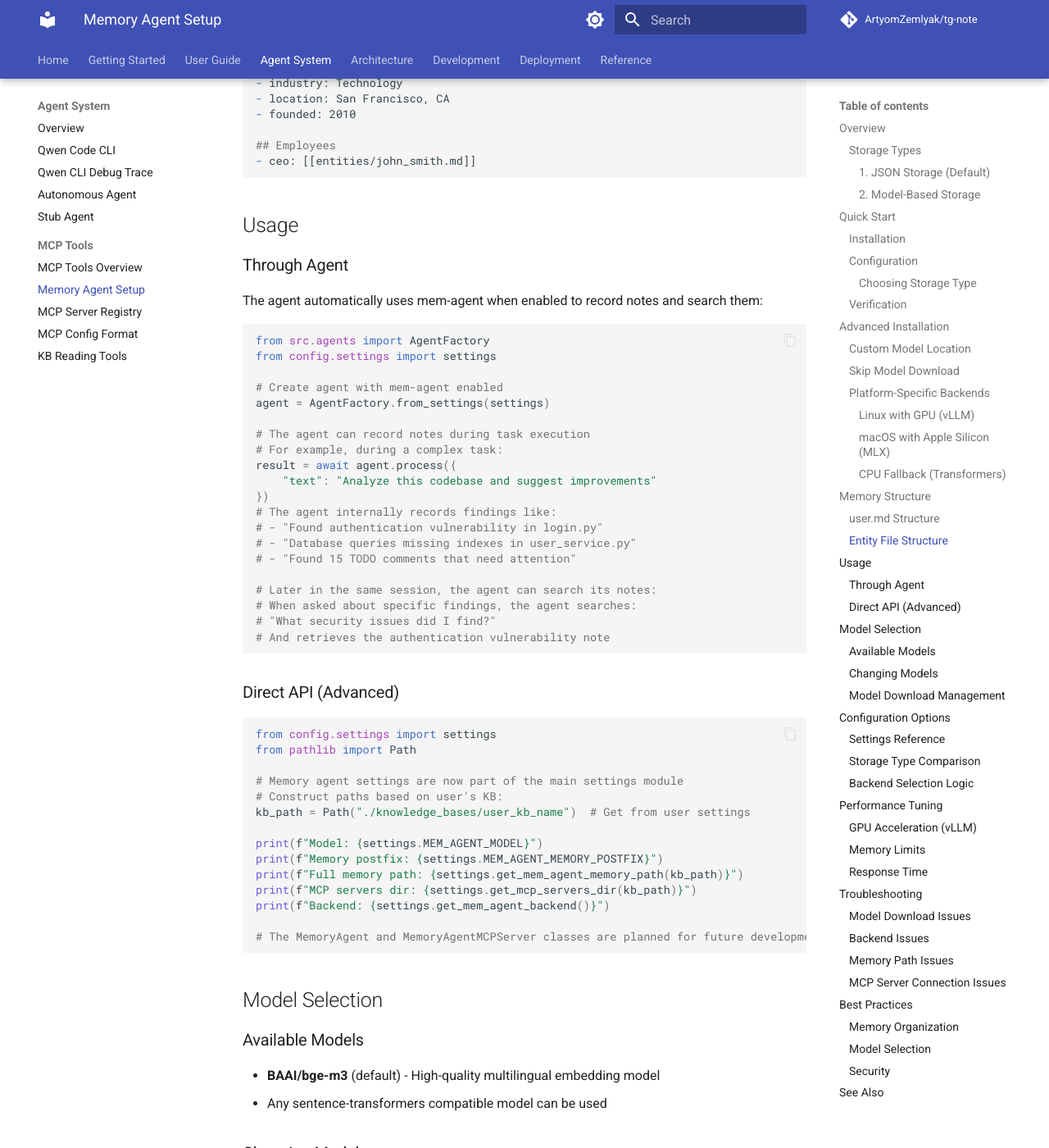
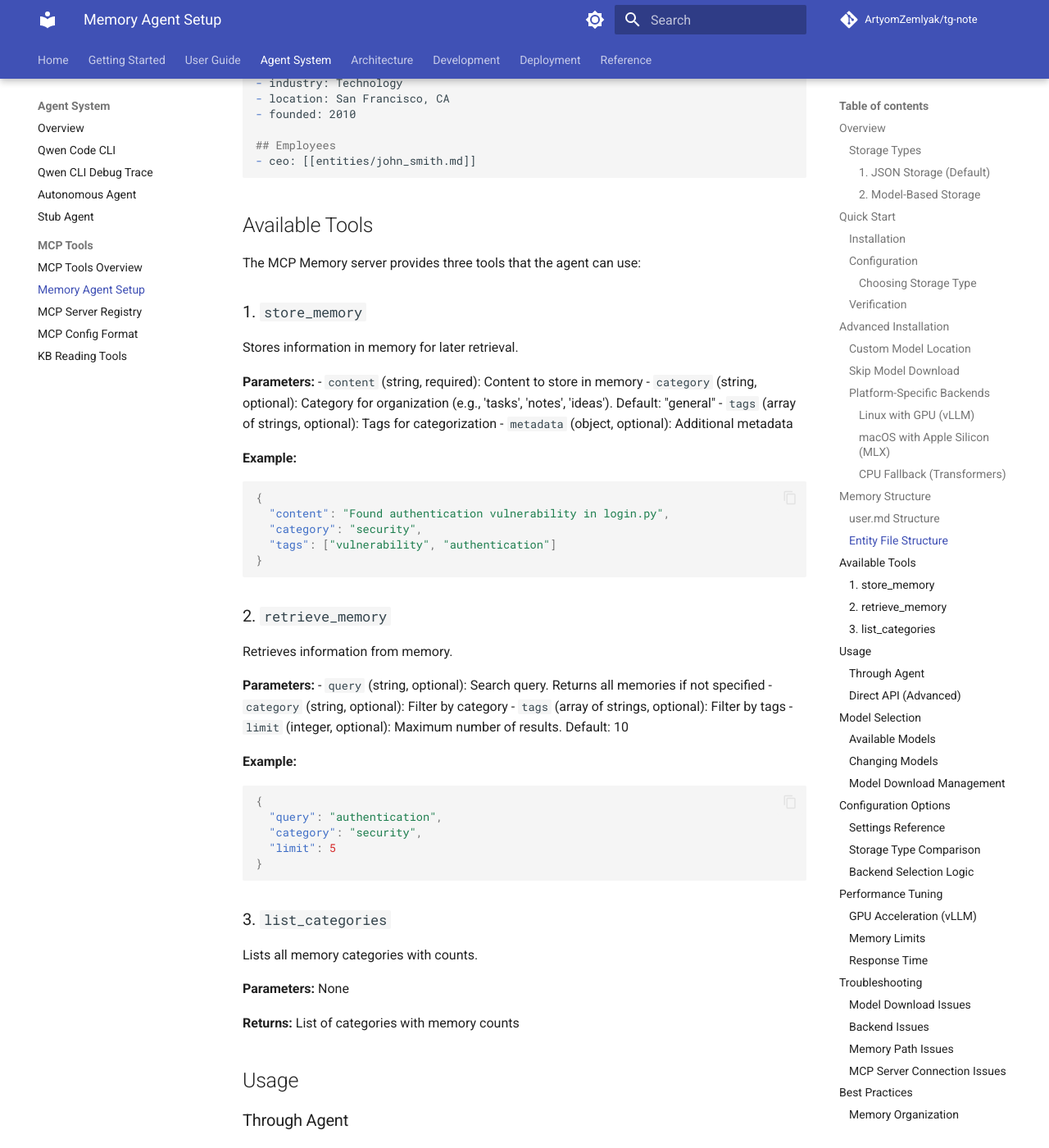
Before and after one commit to ArtyomZemlyak/tg-note, an MkDocs documentation site: the page built from docs_site/agents/mem-agent-setup.md, in a window 1280 px wide and 1400 px high, scrolled down 5137 px. Shown: the whole window at 82% size. Built offline with MkDocs 1.6.1 and Material for MkDocs 9.7.7, drawn with Linux system fonts in a browser that asks for light colours; comment, search, counter and statistics services are not loaded; the version menu is left out.

````diff
--- a/docs_site/agents/mem-agent-setup.md
+++ b/docs_site/agents/mem-agent-setup.md
@@ -237,6 +237,53 @@ knowledge_bases/
 ## Employees
 - ceo: [[entities/john_smith.md]]
 ```
+
+## Available Tools
+
+The MCP Memory server provides three tools that the agent can use:
+
+### 1. `store_memory`
+Stores information in memory for later retrieval.
+
+**Parameters:**
+- `content` (string, required): Content to store in memory
+- `category` (string, optional): Category for organization (e.g., 'tasks', 'notes', 'ideas'). Default: "general"
+- `tags` (array of strings, optional): Tags for categorization
+- `metadata` (object, optional): Additional metadata
+
+**Example:**
+```json
+{
+  "content": "Found authentication vulnerability in login.py",
+  "category": "security",
+  "tags": ["vulnerability", "authentication"]
+}
+```
+
+### 2. `retrieve_memory`
+Retrieves information from memory.
+
+**Parameters:**
+- `query` (string, optional): Search query. Returns all memories if not specified
+- `category` (string, optional): Filter by category
+- `tags` (array of strings, optional): Filter by tags
+- `limit` (integer, optional): Maximum number of results. Default: 10
+
+**Example:**
+```json
+{
+  "query": "authentication",
+  "category": "security",
+  "limit": 5
+}
+```
+
+### 3. `list_categories`
+Lists all memory categories with counts.
+
+**Parameters:** None
+
+**Returns:** List of categories with memory counts
 
 ## Usage
 
````
Also changed, not shown: 5 other files.
